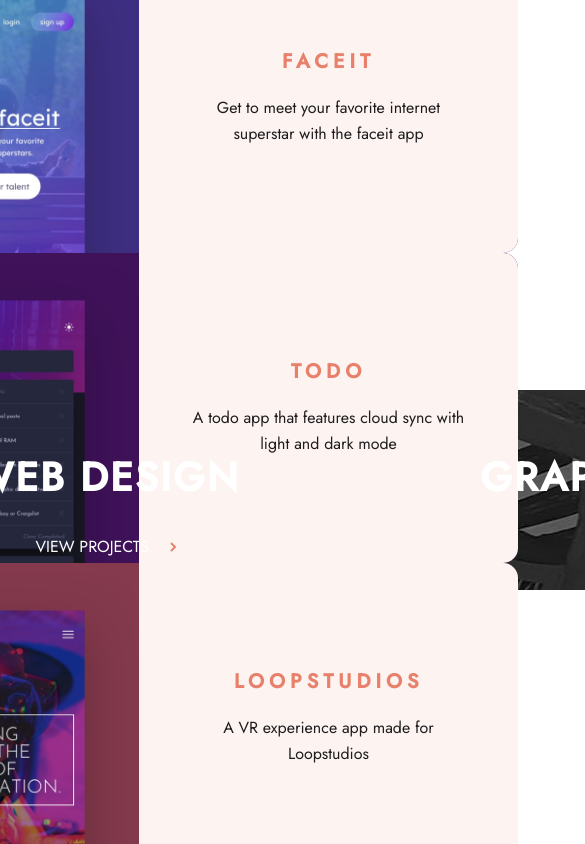
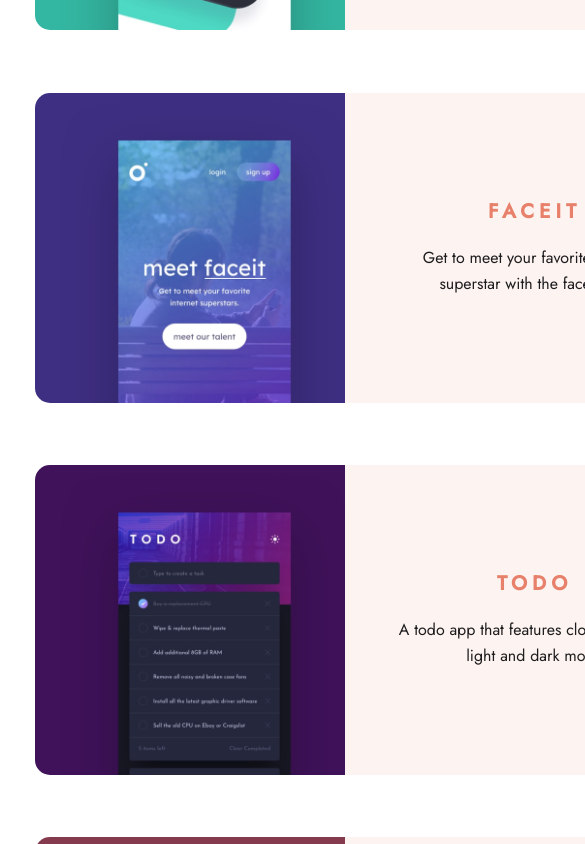
Before and after one commit to AlekseyVY/multipage_website, a Next.js app: page /AppDesign in a window 390 px wide. Shown: the part 1156-2000 px from the top of the page, 585 px wide, since content can reach past the window. Built offline with nearby package versions, Linux system fonts and the light colour scheme.

Commit message:
feature: finished appdesign page tablet

```diff
--- a/styles/appdesign/styles.js
+++ b/styles/appdesign/styles.js
@@ -7,6 +7,10 @@
   justify-content: space-between;
   flex-direction: column;
   align-items: center;
+  @media (max-width: 768px){
+    width: 76.8rem;
+    height: 356.6rem;
+  }
 `;
 
 
@@ -16,11 +20,19 @@
   height: 98.8rem;
   flex-wrap: wrap;
   justify-content: space-between;
+  @media (max-width: 768px){
+    width: 69.8rem;
+    margin-top: 12rem;
+    height: 202rem;
+  }
 `
 
 export const DummyCard = styled.div`
   width: 35rem;
   height: 47.8rem;
+  @media (max-width: 768px){
+    display: none;
+  }
 `
 
 
@@ -31,4 +43,8 @@
   justify-content: space-between;
   align-items: center;
   margin-bottom: 26rem;
+  @media (max-width: 768px){
+    flex-direction: column;
+    width: 68.9rem;
+  }
 `
--- a/styles/webdesign/styles.js
+++ b/styles/webdesign/styles.js
@@ -23,7 +23,7 @@
   @media (max-width: 768px){
     width: 69.8rem;
     margin-top: 12rem;
-    height: 202rem;
+    height: 167.8rem;
   }
 `
 
```
